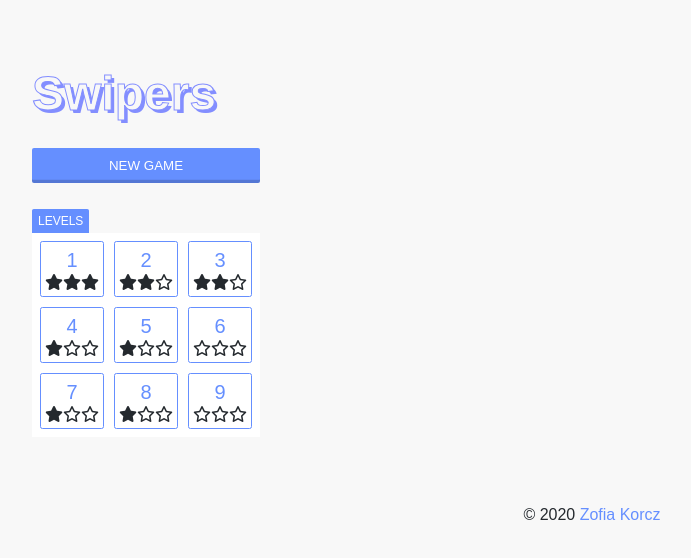
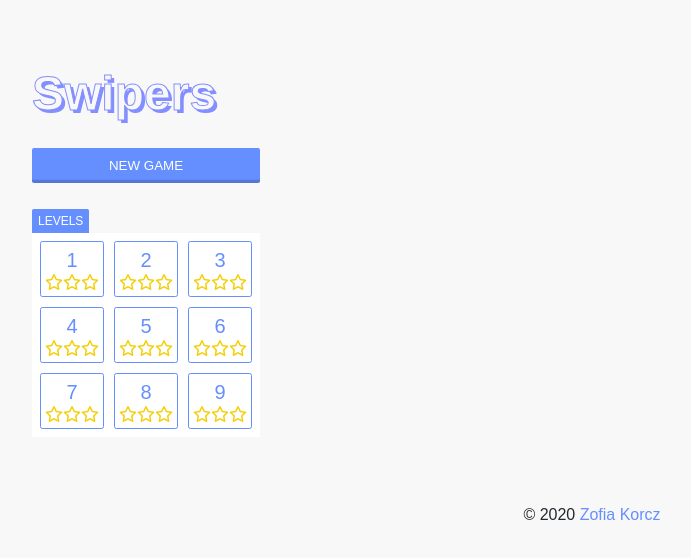
Before and after one commit to Calanthe/swipers, a React (Create React App) app: page / in a window 1280 px wide. Shown: the top 558 px of the page, without its empty margins (48-739 px from the left). Built offline with nearby package versions, Linux system fonts and the light colour scheme.

Commit message:
stars shown on the level display

```diff
--- a/src/index.scss
+++ b/src/index.scss
@@ -690,13 +690,13 @@ p {
 		}
 	}
 
+	.fa-star {
+		color: $primary-star-color;
+	}
+
 	.stars-points {
 		margin: 20px 0;
 		font-size: 22px;
-
-		.fa-star {
-			color: $primary-star-color;
-		}
 	}
 
 	.button-link {
--- a/src/js/components/InfoOverlay.tsx
+++ b/src/js/components/InfoOverlay.tsx
@@ -52,7 +52,7 @@ const InfoOverlay: React.FunctionComponent<Props> = ({
 						Level completed in {moves} {moves > 1 ? "moves" : "move"}!
 						<br/>
 						You've got {starScore} stars.
-						<StarsPoints level={level} score={starScore}/>
+						<StarsPoints level={level} score={starScore} customCssClass={'stars-points'}/>
 					</div>
 				</div>
 				<div className="buttons-wrapper">
--- a/src/js/components/LevelsDisplay.tsx
+++ b/src/js/components/LevelsDisplay.tsx
@@ -1,15 +1,20 @@
 import React from "react";
 import { connect } from "react-redux";
+import StarsPoints from "./StarsPoints";
 
 interface Props {
+    starScores: Array<number>;
 	onSetLevel: (levelNo: number) => void;
 }
 
 const mapStateToProps = (state) => {
-	return {};
+	return {
+        starScores: state.starScores
+    };
 };
 
 const LevelsDisplay: React.FunctionComponent<Props> = ({
+    starScores,
 	onSetLevel
 }) => {
 	return (
@@ -17,57 +22,39 @@ const LevelsDisplay: React.FunctionComponent<Props> = ({
             <p className="levels-header">Levels</p>
             <div className="level" onClick={() => onSetLevel(0)}>
                 <p className="level-no">1</p>
-                <i className="fas fa-star"></i>
-                <i className="fas fa-star"></i>
-                <i className="fas fa-star"></i>
+                <StarsPoints level={1} score={starScores[0]}/>
             </div>
             <div className="level" onClick={() => onSetLevel(1)}>
                 <p className="level-no">2</p>
-                <i className="fas fa-star"></i>
-                <i className="fas fa-star"></i>
-                <i className="far fa-star"></i>
+                <StarsPoints level={2} score={starScores[1]}/>
             </div>
             <div className="level" onClick={() => onSetLevel(2)}>
                 <p className="level-no">3</p>
-                <i className="fas fa-star"></i>
-                <i className="fas fa-star"></i>
-                <i className="far fa-star"></i>
+                <StarsPoints level={3} score={starScores[2]}/>
             </div>
             <div className="level" onClick={() => onSetLevel(3)}>
                 <p className="level-no">4</p>
-                <i className="fas fa-star"></i>
-                <i className="far fa-star"></i>
-                <i className="far fa-star"></i>
+                <StarsPoints level={4} score={starScores[3]}/>
             </div>
             <div className="level" onClick={() => onSetLevel(4)}>
                 <p className="level-no">5</p>
-                <i className="fas fa-star"></i>
-                <i className="far fa-star"></i>
-                <i className="far fa-star"></i>
+                <StarsPoints level={5} score={starScores[4]}/>
             </div>
             <div className="level" onClick={() => onSetLevel(5)}>
                 <p className="level-no">6</p>
-                <i className="far fa-star"></i>
-                <i className="far fa-star"></i>
-                <i className="far fa-star"></i>
+                <StarsPoints level={6} score={starScores[5]}/>
             </div>
             <div className="level" onClick={() => onSetLevel(6)}>
                 <p className="level-no">7</p>
-                <i className="fas fa-star"></i>
-                <i className="far fa-star"></i>
-                <i className="far fa-star"></i>
+                <StarsPoints level={7} score={starScores[6]}/>
             </div>
             <div className="level" onClick={() => onSetLevel(7)}>
                 <p className="level-no">8</p>
-                <i className="fas fa-star"></i>
-                <i className="far fa-star"></i>
-                <i className="far fa-star"></i>
+                <StarsPoints level={8} score={starScores[7]}/>
             </div>
             <div className="level" onClick={() => onSetLevel(8)}>
                 <p className="level-no">9</p>
-                <i className="far fa-star"></i>
-                <i className="far fa-star"></i>
-                <i className="far fa-star"></i>
+                <StarsPoints level={9} score={starScores[8]}/>
             </div>
         </div>
 	);
--- a/src/js/components/StarsPoints.tsx
+++ b/src/js/components/StarsPoints.tsx
@@ -3,7 +3,8 @@ import { connect } from "react-redux";
 
 interface Props {
 	score: number;
-	level: number
+    level: number;
+    customCssClass: string | null;
 }
 
 const mapStateToProps = (state) => {
@@ -12,7 +13,8 @@ const mapStateToProps = (state) => {
 
 const StarsPoints: React.FunctionComponent<Props> = ({
 	score,
-	level,
+    level,
+    customCssClass,
 }) => {
 	let i = 0,
 		totalStarsAmount = 3,
@@ -29,7 +31,7 @@ const StarsPoints: React.FunctionComponent<Props> = ({
 	}
 
 	return (
-		<div className="stars-points">
+		<div className={customCssClass}>
             {stars}
 		</div>
 	);
```
